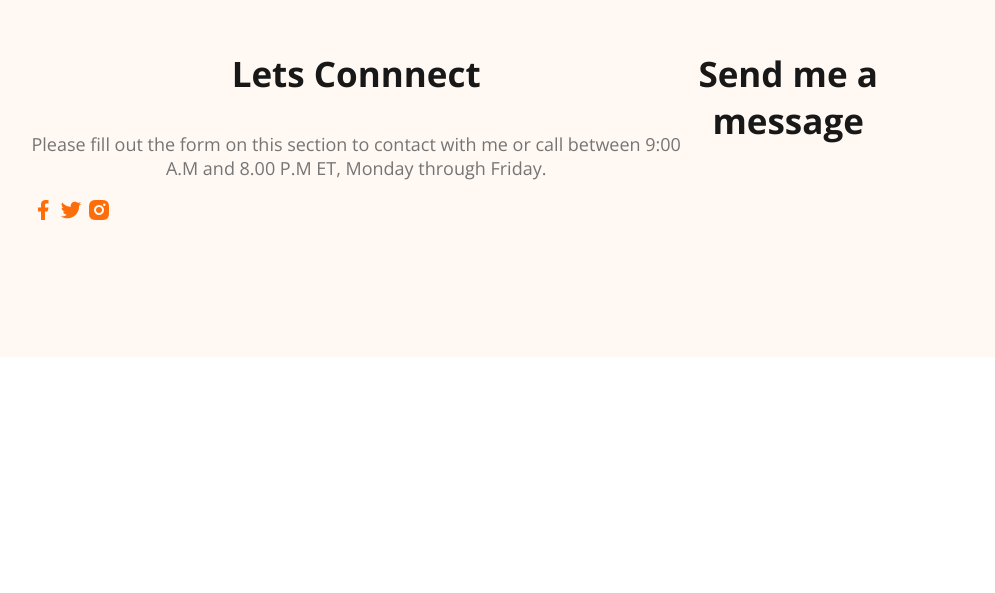
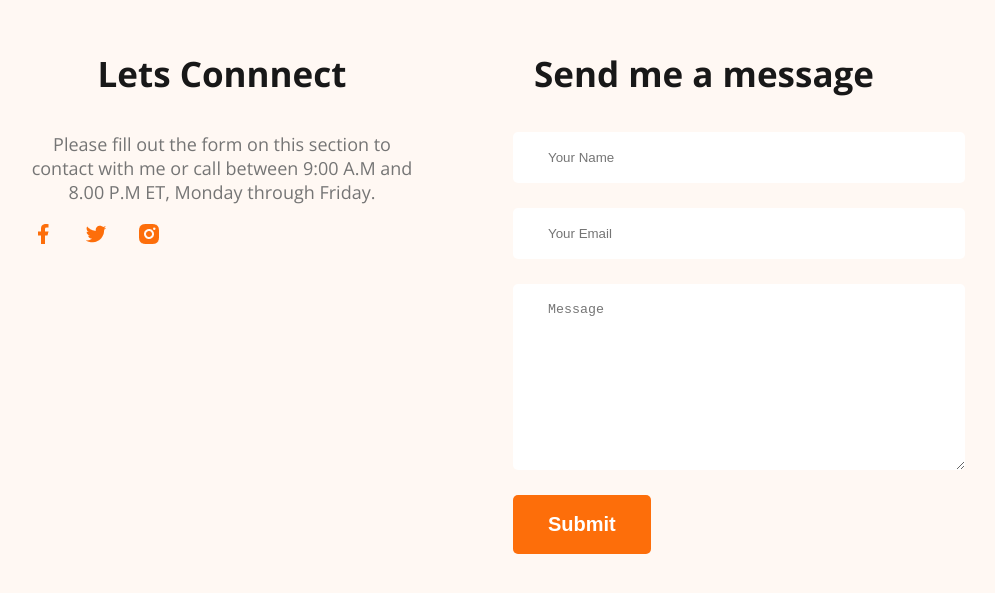
Before and after one commit to Mahin-Hasan/Dev-Portfolio, a plain HTML site: page index.html in a window 1280 px wide. Shown: the part 3564-4157 px from the top of the page, without its empty margins (177-1172 px from the left). Before the commit the page ends 3929 px from the top, so only its background shows below. Drawn offline with nearby package versions, Linux system fonts and the light colour scheme.

Commit message:
added footer styles

```diff
--- a/index.html
+++ b/index.html
@@ -177,6 +177,12 @@
         </div>
         <div class="footer-column">
             <h3 class="section-title">Send me a message</h3>
+            <form class="contact" action="">
+                <input type="text" placeholder="Your Name">
+                <input type="email" name="" id="" placeholder="Your Email">
+                <textarea name="" placeholder="Message" id="" cols="30" rows="10"></textarea>
+                <input class="btn-primary" type="submit" value="Submit">
+            </form>
         </div>
     </footer>
 </body>
--- a/styles/portfolio.css
+++ b/styles/portfolio.css
@@ -176,10 +176,12 @@ main section {
     font-weight: 700;
     margin-bottom: 10px;
 }
-.resume-item-institute{
+
+.resume-item-institute {
     margin-top: 0;
     margin-bottom: 20px;
 }
+
 .resume-item-description,
 .resume-item-institute {
     color: #757575;
@@ -189,15 +191,37 @@ main section {
     margin: 30px 0;
 }
 
-.download-cv{
+.download-cv {
     text-align: center;
     margin-top: 50px;
 }
 
 /* Footer style */
-footer{
+footer {
     display: flex;
+    gap: 100px;
     background: #FFF8F3;
     padding: 130px 200px;
     margin-top: 100px;
 }
+
+.footer-column {
+    width: 50%;
+}
+
+.social-links a{
+    margin-right: 25px;
+}
+
+.contact input[type="text"],
+.contact input[type="email"],
+textarea {
+    display: block;
+    margin-bottom: 25px;
+    padding: 18px 35px;
+    color: #757575;
+    border-radius: 5px;
+    background: #FFF;
+    border: 0;
+    width: 100%;
+}
```
